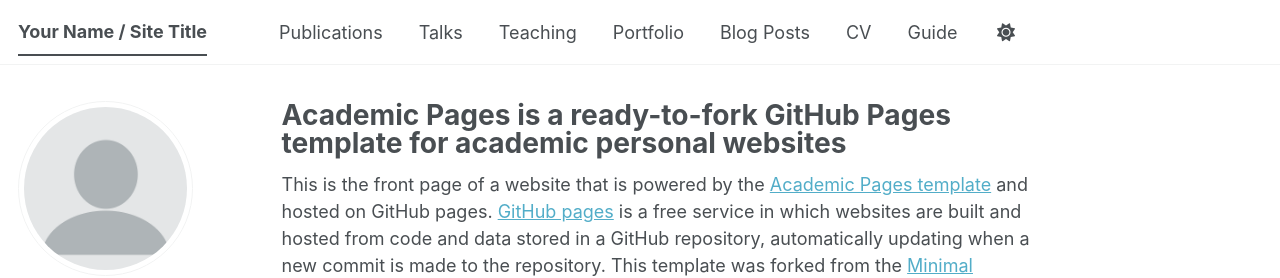
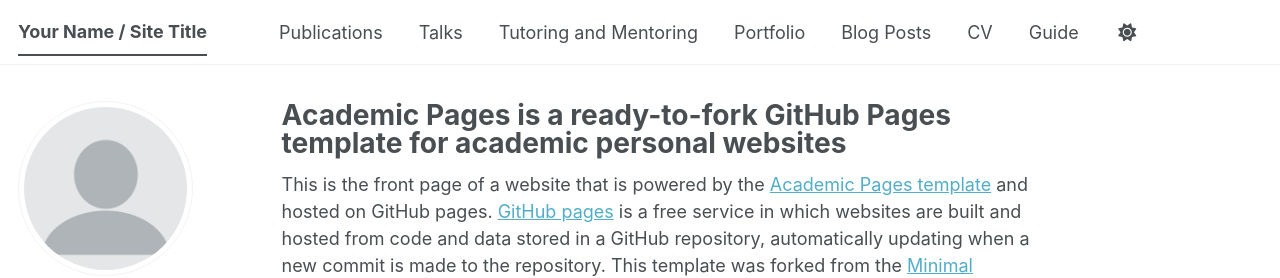
Before and after one commit to Tylerbrown931/tylerbrown931.github.io, a Jekyll site: the page built from _pages/about.md, in a window 1280 px wide. Shown: the top 278 px of the page. Built offline with Jekyll 4.4.1, drawn with Linux system fonts in a browser that asks for light colours; some web fonts are replaced; a script bundle is joined from its source files by our own code; library files that are not in the unit come from our copies.

Commit message:
Update navigation.yml

```diff
--- a/_data/navigation.yml
+++ b/_data/navigation.yml
@@ -14,8 +14,8 @@
   - title: "Talks"
     url: /talks/
 
-  - title: "Teaching"
-    url: /teaching/
+  - title: "Tutoring and Mentoring"
+    url: /tutoring/
 
   - title: "Portfolio"
     url: /portfolio/
```
